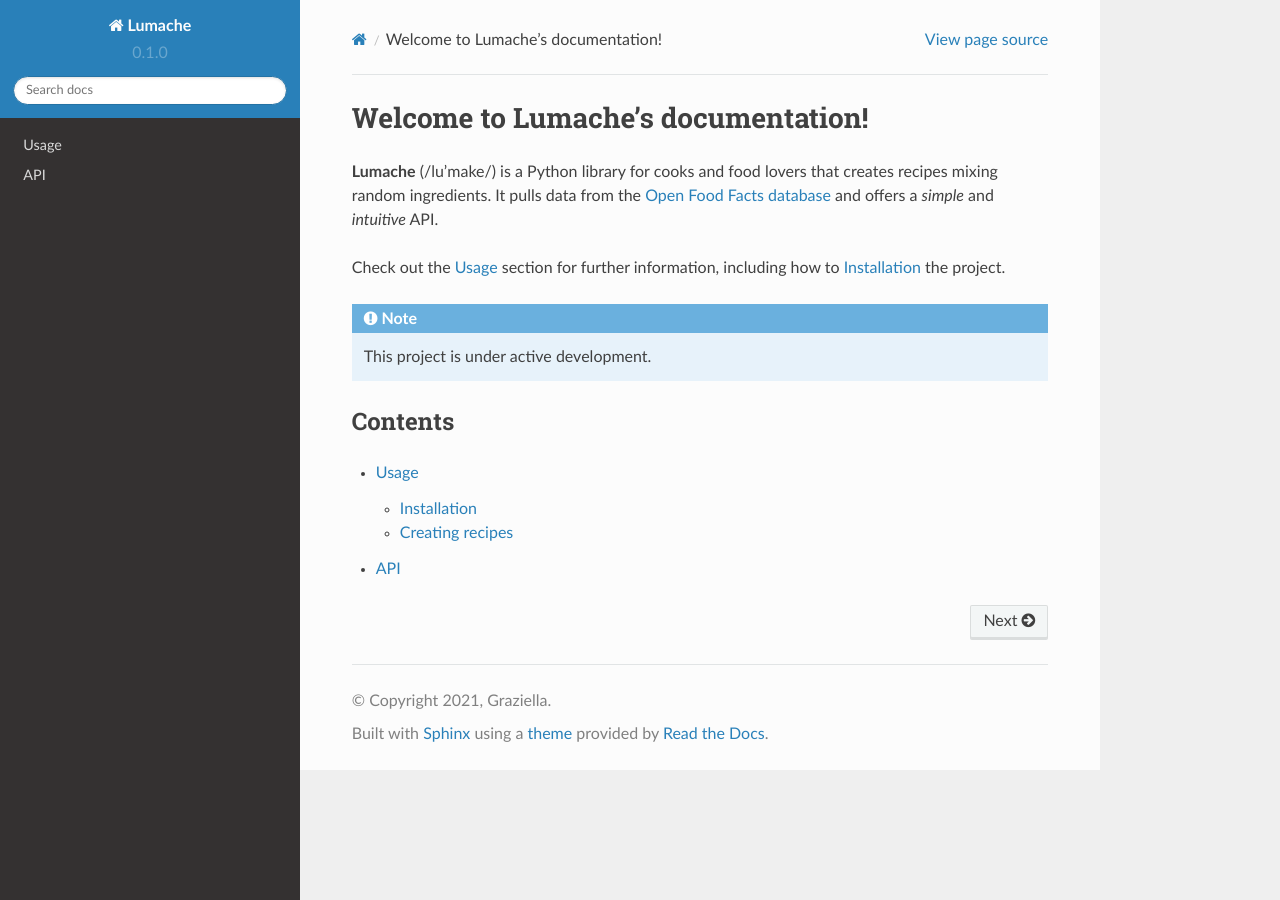
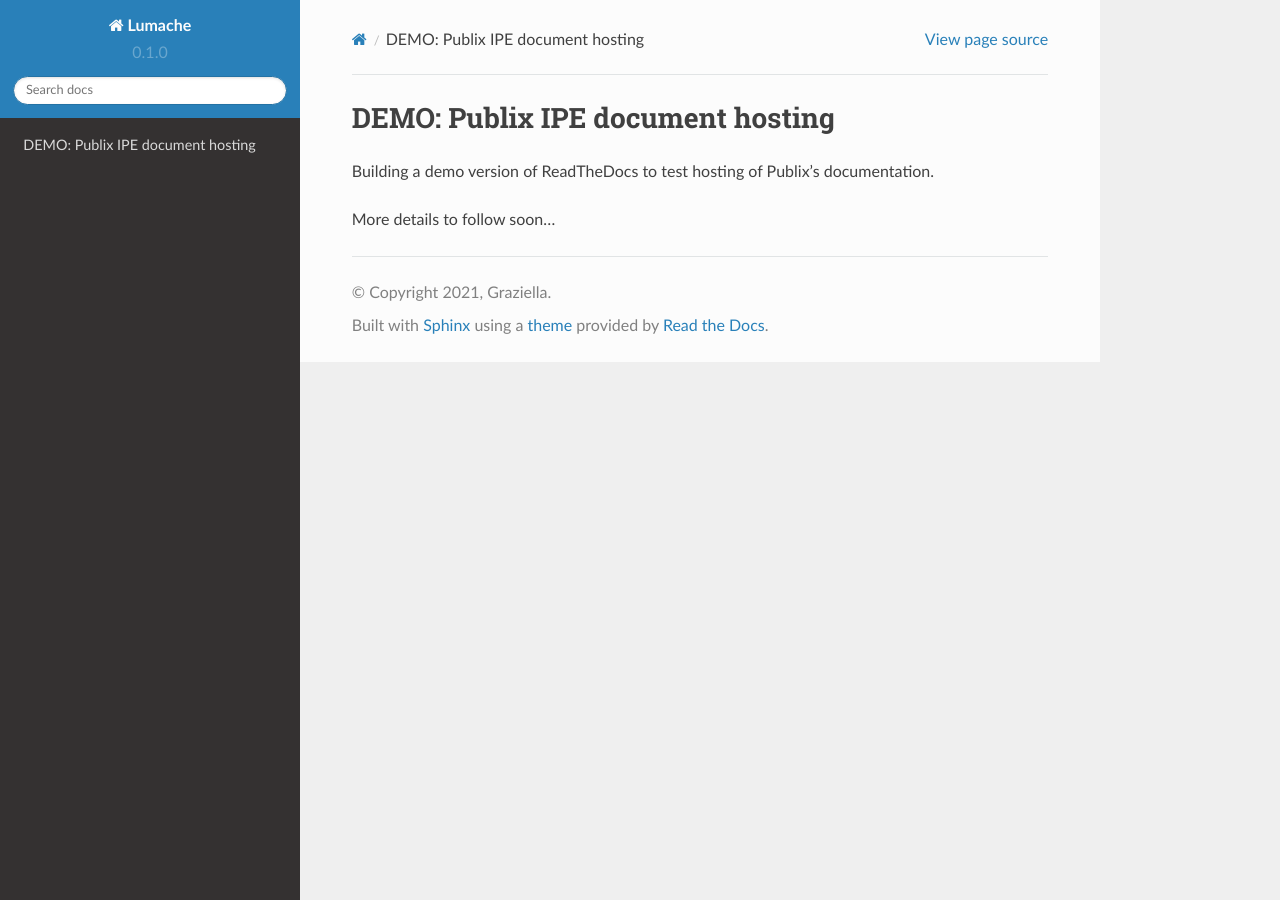
Before and after one commit to vishnureddy85/Publix-RTD-Tutorial, a Sphinx documentation site: the page built from docs/source/index.rst, in a window 1280 px wide. Built offline with Sphinx 7.4.7 and the Read the Docs theme 2.0.0, drawn with Linux system fonts in a browser that asks for light colours.

Commit message:
Modify index.rst

```diff
--- a/docs/source/index.rst
+++ b/docs/source/index.rst
@@ -1,22 +1,5 @@
-Welcome to Lumache's documentation!
+DEMO: Publix IPE document hosting
 ===================================
+Building a demo version of ReadTheDocs to test hosting of Publix's documentation.
 
-**Lumache** (/lu'make/) is a Python library for cooks and food lovers
-that creates recipes mixing random ingredients.
-It pulls data from the `Open Food Facts database <https://world.openfoodfacts.org/>`_
-and offers a *simple* and *intuitive* API.
-
-Check out the :doc:`usage` section for further information, including
-how to :ref:`installation` the project.
-
-.. note::
-
-   This project is under active development.
-
-Contents
---------
-
-.. toctree::
-
-   usage
-   api
+More details to follow soon...
```
